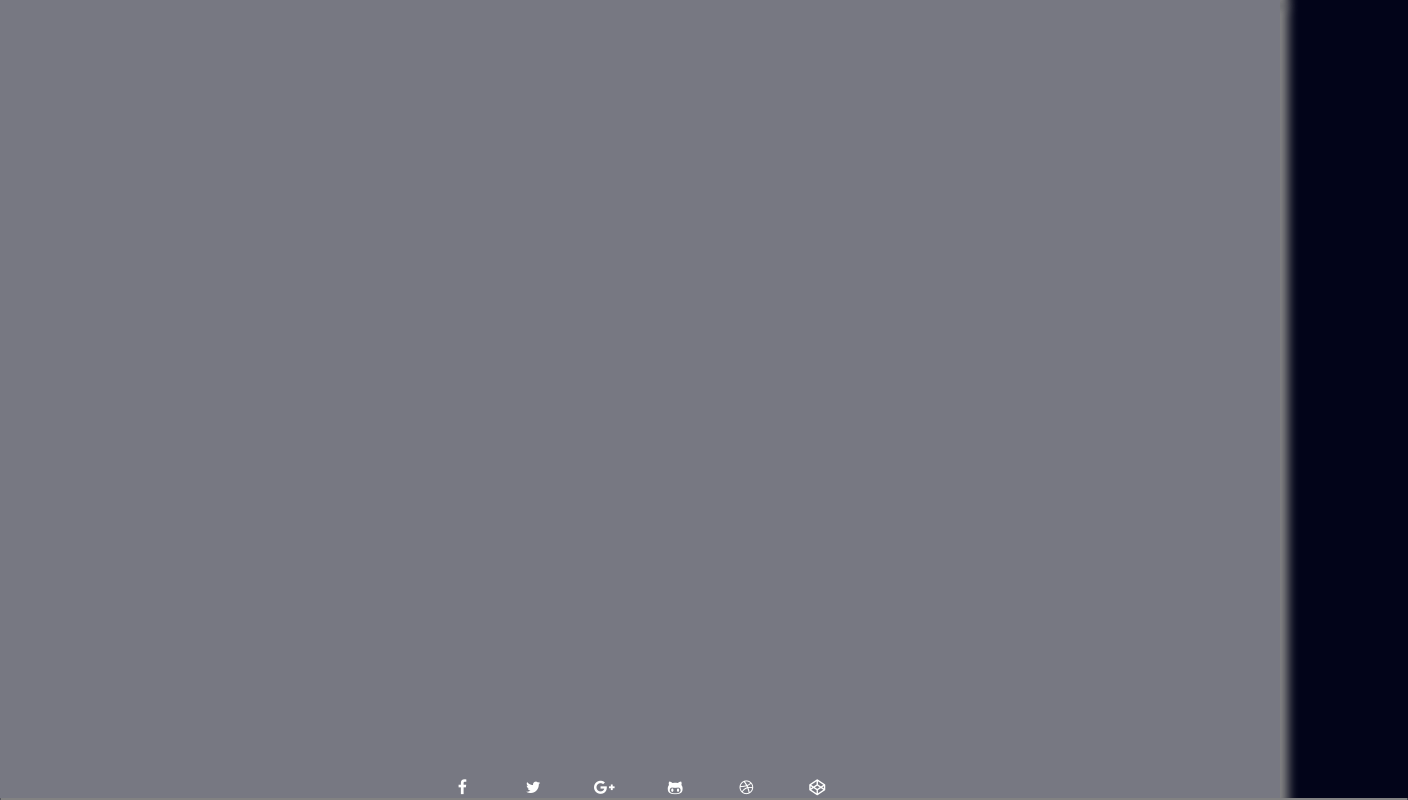
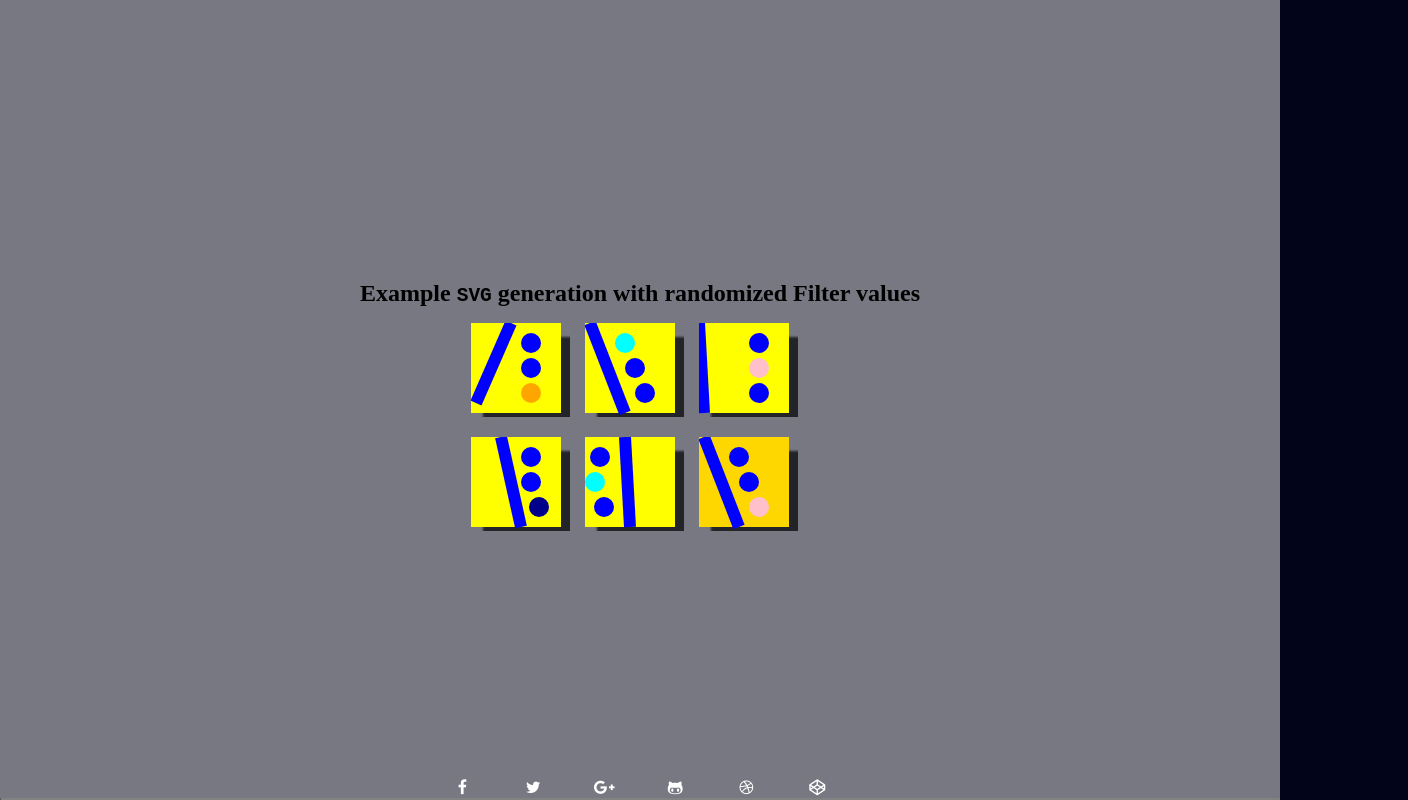
Before and after one commit to borregs/cryptoPage, a plain HTML site: page index.html in a window 1280 px wide. Shown: the part 2472-3272 px from the top of the page, 1408 px wide, since content can reach past the window. Drawn offline with nearby package versions, Linux system fonts and the light colour scheme; a script that the page names is missing.

Commit message:
fixed right overflow, Has SVG generation

```diff
--- a/index.html
+++ b/index.html
@@ -16,7 +16,8 @@
               border: 1px solid #828282;
               border-radius: 5px;
               position: relative;
-              min-width: 110vw;
+            }svg{
+                padding-top:1em;
             }
             #ticker1{
 
@@ -174,6 +175,9 @@
             }
             #socialFoot a:nth-of-type(6):before {
                 content:'\f1cb';
+            }#nftBox{
+                align-content: center;
+                align-items: center;
             }
         </style>
 
@@ -272,9 +276,97 @@
         <section class="container mcolor-g">
             <div class="inner-container">
 
+                    <center>
+                <div id='nftBox'>
+    <br />
+
+<h2>Example <code>SVG</code> generation with randomized Filter values</h2>
+<svg height="110" width="110" xmlns="http://www.w3.org/2000/svg">
+  <defs>
+    <filter id="f1">
+      <feDropShadow dx="12" dy="14" stdDeviation="1" flood-opacity="0.7"/>
+    </filter>
+  </defs>
+  <rect width="90" height="90" fill="yellow" filter="url(#f1)" />
+  <circle cx="60" cy="20" r="10" fill="blue"/>
+  <circle cx="60" cy="45" r="10" fill="blue"/>
+  <circle cx="60" cy="70" r="10" fill="orange"/>
+  <line x1="5" y1="80" x2="40" y2="0" style="stroke:blue;stroke-width:12" />
+  Sorry, your browser does not support inline SVG.
+</svg>
+
+
+<svg height="110" width="110" xmlns="http://www.w3.org/2000/svg">
+  <defs>
+    <filter id="f1">
+      <feDropShadow dx="12" dy="14" stdDeviation="1" flood-opacity="0.7"/>
+    </filter>
+  </defs>
+  <rect width="90" height="90" fill="yellow" filter="url(#f1)" />
+  <circle cx="40" cy="20" r="10" fill="cyan"/>
+  <circle cx="50" cy="45" r="10" fill="blue"/>
+  <circle cx="60" cy="70" r="10" fill="blue"/>
+  <line x1="5" y1="0" x2="40" y2="90" style="stroke:blue;stroke-width:12" />
+  Sorry, your browser does not support inline SVG.
+</svg>
+<svg height="110" width="110" xmlns="http://www.w3.org/2000/svg">
+  <defs>
+    <filter id="f1">
+      <feDropShadow dx="12" dy="0" stdDeviation="1" flood-opacity="0.7"/>
+    </filter>
+  </defs>
+  <rect width="90" height="90" fill="yellow" filter="url(#f1)" />
+  <circle cx="60" cy="20" r="10" fill="blue"/>
+  <circle cx="60" cy="45" r="10" fill="pink"/>
+  <circle cx="60" cy="70" r="10" fill="blue"/>
+  <line x1="0" y1="0" x2="5" y2="90" style="stroke:blue;stroke-width:12" />
+  Sorry, your browser does not support inline SVG.
+</svg>
+
+<br/>
+<svg height="110" width="110" xmlns="http://www.w3.org/2000/svg">
+  <defs>
+    <filter id="f1">
+      <feDropShadow dx="12" dy="14" stdDeviation="1" flood-opacity="0.7"/>
+    </filter>
+  </defs>
+  <rect width="90" height="90" fill="yellow" filter="url(#f1)" />
+  <circle cx="60" cy="20" r="10" fill="blue"/>
+  <circle cx="60" cy="45" r="10" fill="blue"/>
+  <circle cx="68" cy="70" r="10" fill="darkblue"/>
+  <line x1="30" y1="0" x2="50" y2="90" style="stroke:blue;stroke-width:12" />
+  Sorry, your browser does not support inline SVG.
+</svg>
+<svg height="110" width="110" xmlns="http://www.w3.org/2000/svg">
+  <defs>
+    <filter id="f1">
+      <feDropShadow dx="16" dy="11" stdDeviation="1" flood-opacity="0.7"/>
+    </filter>
+  </defs>
+  <rect width="90" height="90" fill="yellow" filter="url(#f1)" />
+  <circle cx="15" cy="20" r="10" fill="blue"/>
+  <circle cx="10" cy="45" r="10" fill="cyan"/>
+  <circle cx="19" cy="70" r="10" fill="blue"/>
+  <line x1="40" y1="0" x2="45" y2="90" style="stroke:blue;stroke-width:12" />
+  Sorry, your browser does not support inline SVG.
+</svg>
+<svg height="110" width="110" xmlns="http://www.w3.org/2000/svg">
+  <defs>
+    <filter id="f1">
+      <feDropShadow dx="12" dy="14" stdDeviation="1" flood-opacity="0.7"/>
+    </filter>
+  </defs>
+  <rect width="90" height="90" fill="gold" filter="url(#f1)" />
+  <circle cx="40" cy="20" r="10" fill="blue"/>
+  <circle cx="50" cy="45" r="10" fill="blue"/>
+  <circle cx="60" cy="70" r="10" fill="pink"/>
+  <line x1="5" y1="0" x2="40" y2="90" style="stroke:blue;stroke-width:12" />
+  Sorry, your browser does not support inline SVG.
+</svg>
+</div>
 
             </div>
-
+</center>
             <div id="socialFoot">
 
                 <a href="#"><span>Facebook</span></a>
```
